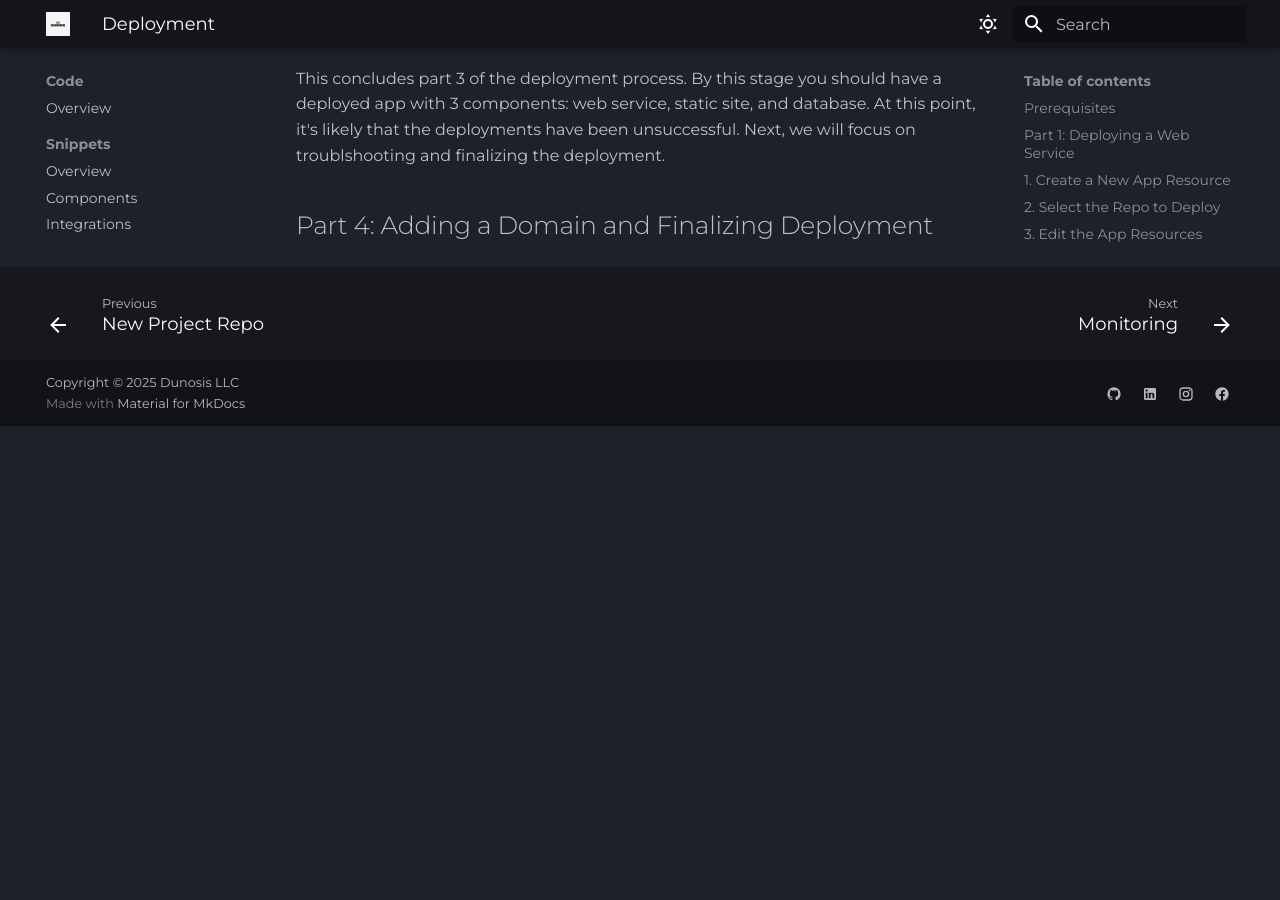
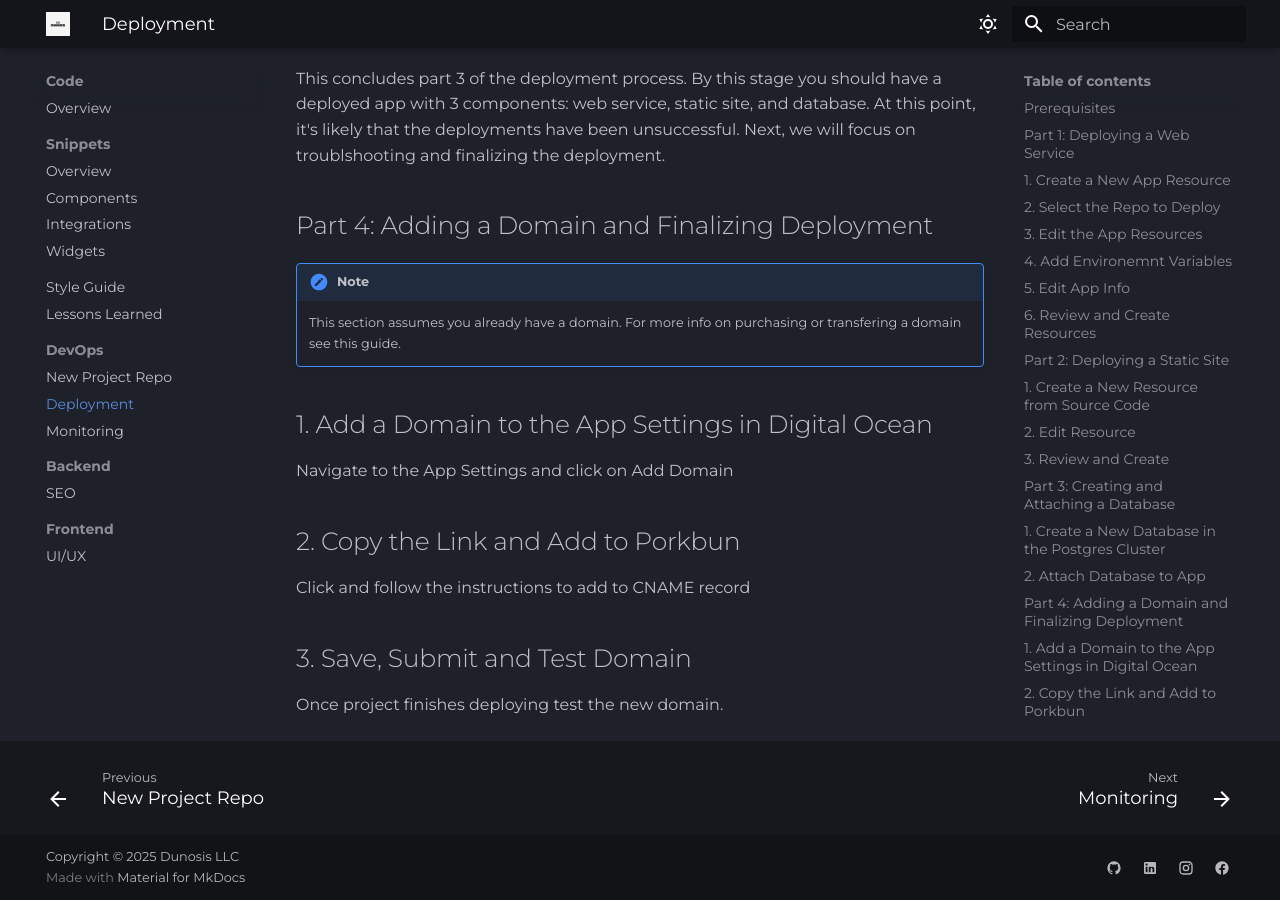
Before and after one commit to wesordonez/dunosis-web-docs, an MkDocs documentation site: the page built from docs/code/devops/deployment.md, in a window 1280 px wide and 900 px high, scrolled down 9257 px. Built offline with MkDocs 1.6.1 and Material for MkDocs 9.7.7, drawn with Linux system fonts in a browser that asks for light colours; emoji names are drawn with the system emoji font; before the commit the page ends 9683 px from its top, so only the background shows below that.

Commit message:
added structure for part 4, needs photos and content, typo fix on readme

```diff
--- a/docs/code/devops/deployment.md
+++ b/docs/code/devops/deployment.md
@@ -97,3 +97,18 @@ In the app overview, click on Create>Create/Attach existing database. Select the
 This concludes part 3 of the deployment process. By this stage you should have a deployed app with 3 components: web service, static site, and database. At this point, it's likely that the deployments have been unsuccessful. Next, we will focus on troublshooting and finalizing the deployment.
 
 ## Part 4: Adding a Domain and Finalizing Deployment
+
+!!! note
+    This section assumes you already have a domain. For more info on purchasing or transfering a domain see this guide.
+
+## 1. Add a Domain to the App Settings in Digital Ocean
+
+Navigate to the App Settings and click on Add Domain
+
+## 2. Copy the Link and Add to Porkbun
+
+Click and follow the instructions to add to CNAME record
+
+## 3. Save, Submit and Test Domain
+
+Once project finishes deploying test the new domain.
```
Also changed, not shown: README.md (+1 -1 lines).
